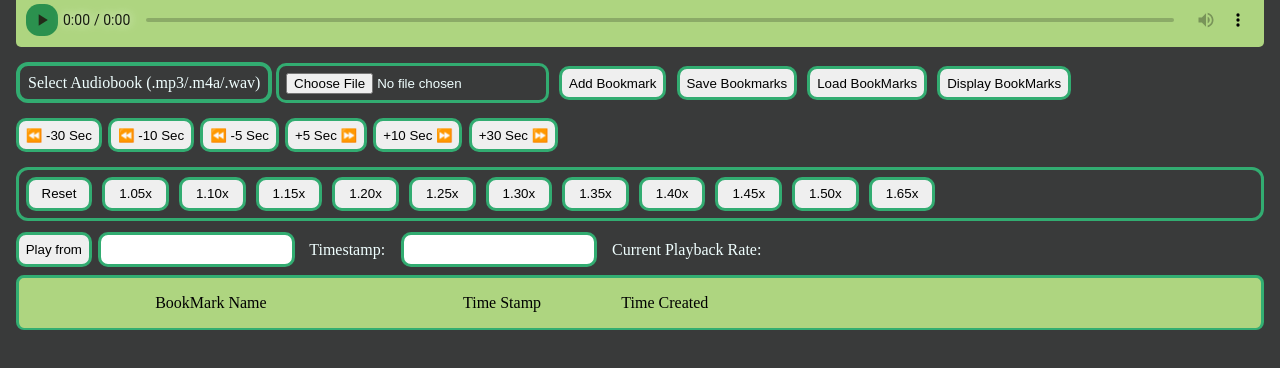
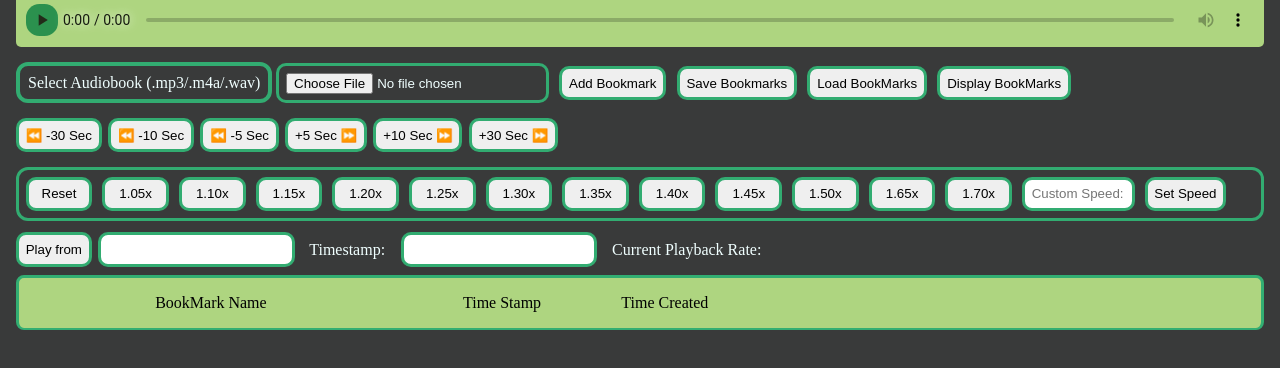
Before and after one commit to SevenSamuraiSoldier/Offline_Audiobook_Player, a plain HTML site: page index.html in a window 1280 px wide. Shown: the part 70-438 px from the top of the page. Drawn offline with Linux system fonts and the light colour scheme.

Commit message:
Update index.html

```diff
--- a/index.html
+++ b/index.html
@@ -88,6 +88,11 @@
         margin: 0.25em;
         margin-left: 0em;
         margin-right: 0.5em;
+      }
+      #inputField {
+        min-width: 1em;
+        width: 7em;
+
       }
 
       /* .spped_button {
@@ -395,6 +400,17 @@
       >
         1.65x
       </button>
+      <button
+        id="1.7x"
+        class="speed_button"
+        onclick="set_Speed()"
+        speed="1.7"
+      >
+        1.70x
+      </button>
+      <input type="text" id="inputField"
+        placeholder="Custom Speed: ">
+      <button class="speed_button" id="set_customspeed" onclick="set_CustomSpeed()">Set Speed</button>
     </div>
 
     <div class="cont2">
@@ -552,7 +568,22 @@
         console.log(active_speed);
         player.playbackRate = active_speed;
         let speed_label = document.getElementById("current_speed");
-        speed_label.innerHTML = "Current Playbck Rate:  " + active_speed;
+        speed_label.innerHTML = "Current Playback Rate:  " + active_speed;
+      }
+
+      function set_CustomSpeed(){
+        var custom_Speed = document.getElementById("inputField");
+        var inputValue = parseFloat(custom_Speed.value);
+        console.log(inputValue);
+        //console.log(typeof(inputValue));
+        if(inputValue > 0){
+          player.playbackRate = inputValue;
+          let speed_label = document.getElementById("current_speed");
+          speed_label.innerHTML = "Current Playback Rate:  " + inputValue;
+        }
+
+        custom_Speed.value = "";
+
       }
 
       function playFrom() {
```
